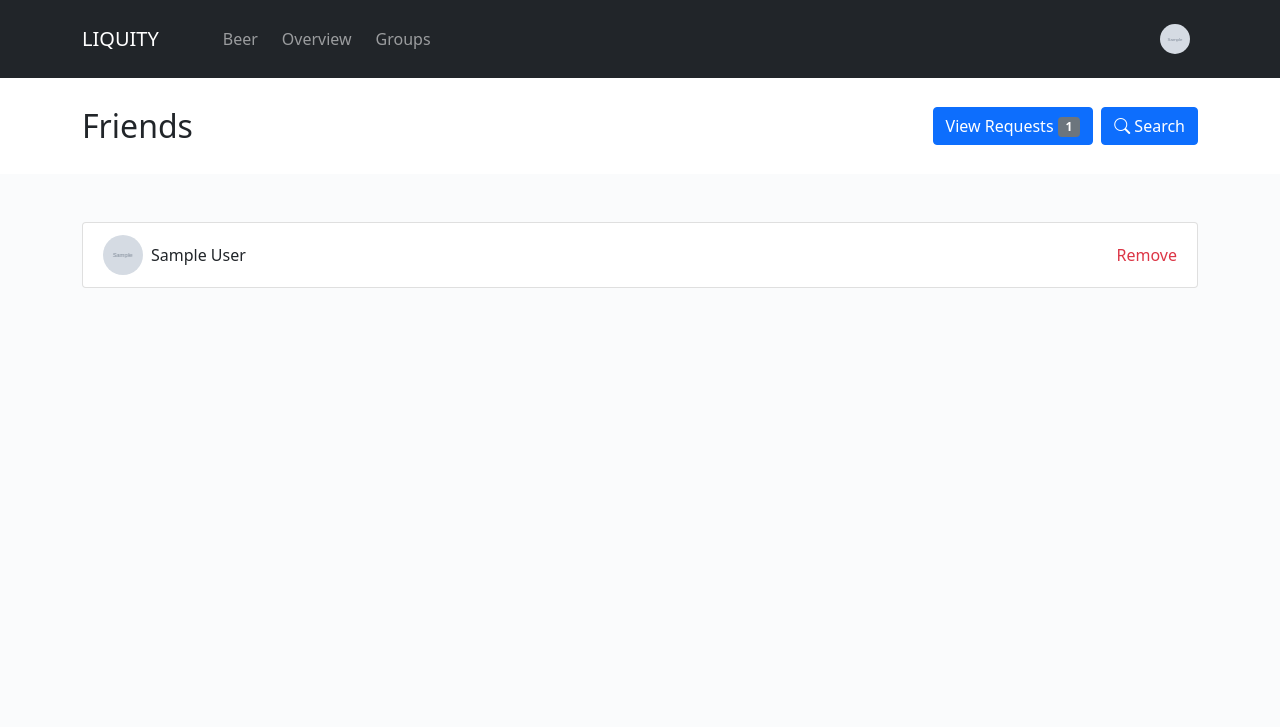
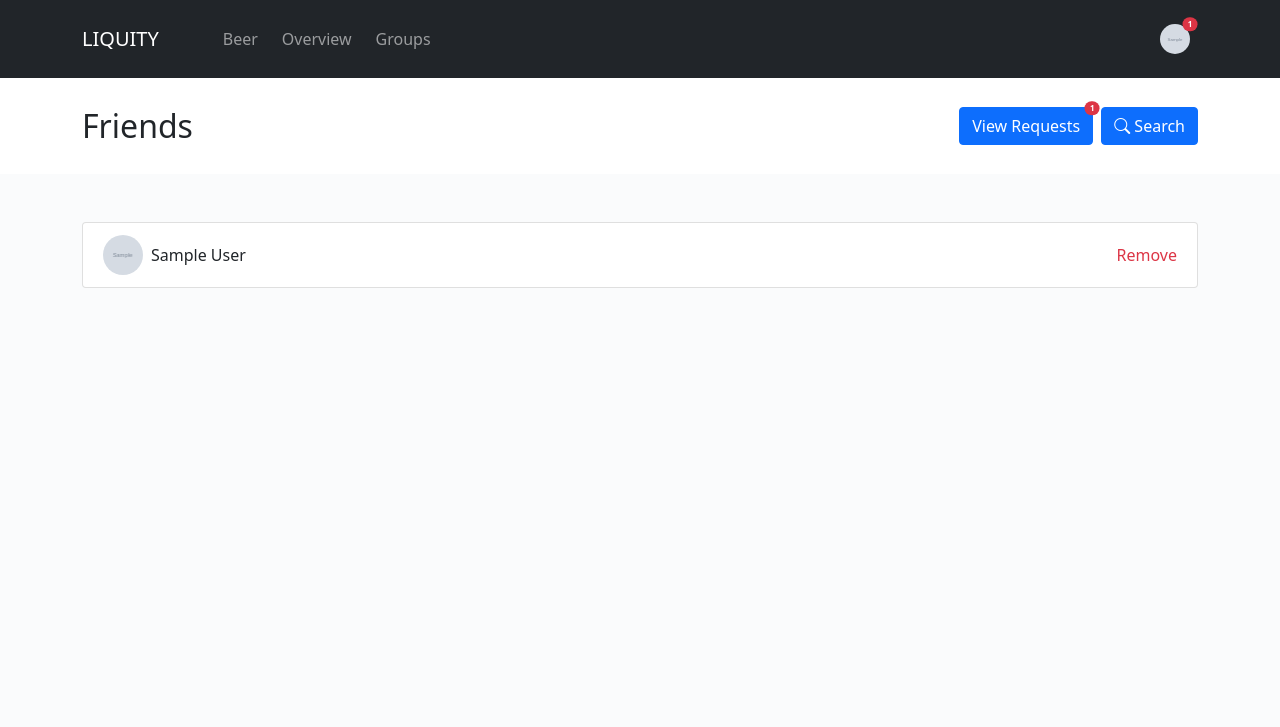
Before and after one commit to Malmosmo/Liquity, a Django app: page /friends/ in a window 1280 px wide. Shown: the top 727 px of the page. Run offline with Django 3.2, Linux system fonts and the light colour scheme; a user stored in the database is signed in; tables that the repository leaves empty hold one stand-in row (values such as "Sample post"); grey boxes marked "Sample" are stand-in pictures; some libraries are stand-ins or nearby versions.

Commit message:
changed friend request notifiaction

```diff
--- a/assets/css/main.css
+++ b/assets/css/main.css
@@ -54,6 +54,21 @@ General
     transform: translate(-50%, 0);
     left: 50%;
     top: 1.25rem;
+}
+
+/*
+===============================================================================
+nav.html
+===============================================================================
+*/
+.notification-dot {
+    position: absolute;
+    background-color: red;
+    top: 0;
+    right: 0;
+    width: 0.5rem;
+    height: 0.5rem;
+    border-radius: 50%;
 }
 
 /*
--- a/templates/nav.html
+++ b/templates/nav.html
@@ -31,8 +31,18 @@
                     <a class="nav-link" href="#" id="navbarDropdown" role="button" data-bs-toggle="dropdown" aria-expanded="false">
 
                         <!-- Image Navbar -->
-                        <div class="navbar-image d-inline-block align-bottom rounded-circle" style="background-image: url('{{ user.profile.image.url }}');"></div>
+                        <div class="navbar-image d-inline-block align-bottom rounded-circle" style="position: relative;background-image: url('{{ user.profile.image.url }}');">
 
+                            {% if user.profile.incoming_requests %}
+
+                            <span class="position-absolute top-0 start-100 translate-middle badge rounded-pill bg-danger" style="font-size: 0.5rem;">
+                                {{ user.profile.incoming_requests }}
+                                <span class="visually-hidden">unread messages</span>
+                            </span>
+
+                            {% endif %}
+
+                        </div>
                         <!-- Icon
                         <span class="fs-6">
                             <i class="bi bi-caret-down-fill">
@@ -65,13 +75,16 @@
                         <li><a class="dropdown-item" href="{% url 'profile' pk=user.pk %}">Profile</a></li>
 
                         <li>
-                            <a class="dropdown-item" href="{% url 'friends' %}">
-                                Friends
-                                {% if user.profile.incoming_requests %}
-                                <span class="badge bg-secondary">
-                                    {{ user.profile.incoming_requests }}
+                            <a class="dropdown-item position-relative" href="{% url 'friends' %}">
+                                <span class="position-relative">Friends
+                                    {% if user.profile.incoming_requests %}
+                                    <span class="position-absolute top-0 start-100 translate-middle badge rounded-pill bg-danger" style="font-size: 0.5rem;">
+                                        {{ user.profile.incoming_requests }}
+                                        <span class="visually-hidden">unread messages</span>
+                                    </span>
+                                    {% endif %}
                                 </span>
-                                {% endif %}
+
                             </a>
                         </li>
 
--- a/users/templates/users/friends.html
+++ b/users/templates/users/friends.html
@@ -14,11 +14,12 @@
                 <div class="col-12 col-md-4 col-lg-3 p-0 d-flex justify-content-center justify-content-md-end">
                     <div class="vertical-center">
 
-                        <a class="btn btn-primary me-2" data-bs-toggle="modal" data-bs-target="#modalViewRequests">
+                        <a class="btn btn-primary me-2 position-relative" data-bs-toggle="modal" data-bs-target="#modalViewRequests">
                             View Requests
                             {% if user.profile.incoming_requests %}
-                            <span class="badge bg-secondary">
+                            <span class="position-absolute top-0 start-100 translate-middle badge rounded-pill bg-danger" style="font-size: 0.5rem;">
                                 {{ user.profile.incoming_requests }}
+                                <span class="visually-hidden">unread messages</span>
                             </span>
                             {% endif %}
                         </a>
```
